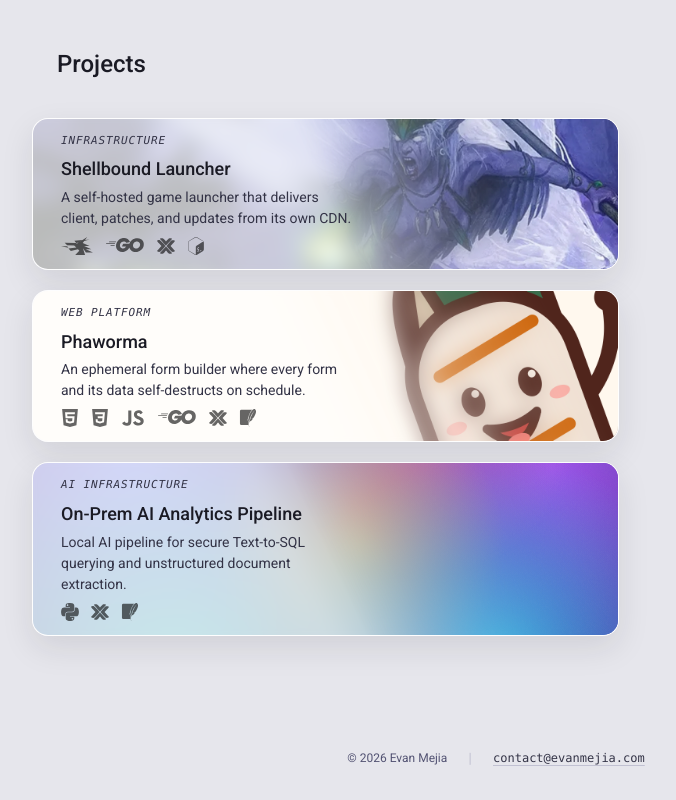
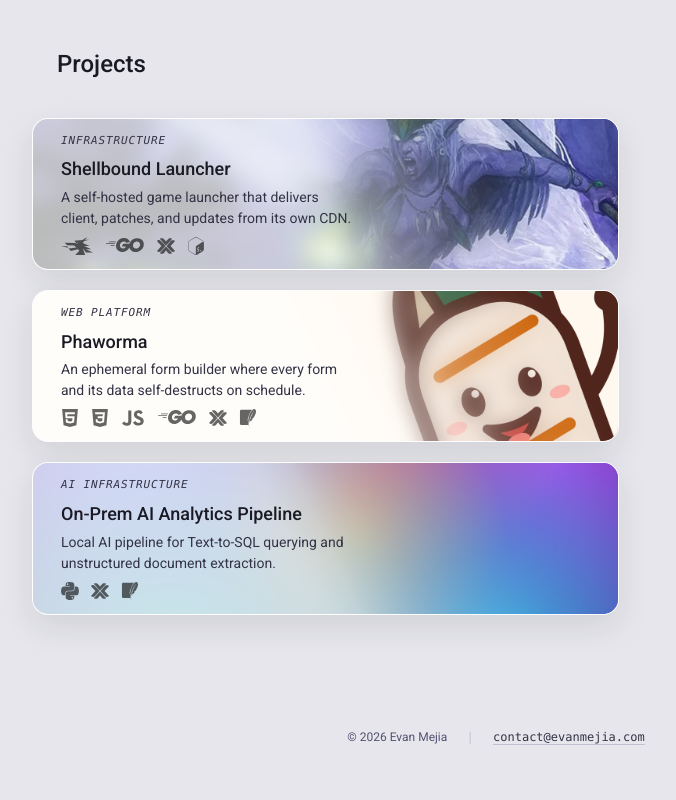
Before and after one commit to evanmejia/personal-website, a plain HTML site: page index.html in a window 1280 px wide. Shown: the part 441-1241 px from the top of the page, without its empty margins (144-820 px from the left). After the commit the page ends 1220 px from the top, so only its background shows below. Drawn offline with Linux system fonts and the light colour scheme; a script that the page names is missing; a web font is replaced by a local one.

Commit message:
alignment fix

```diff
--- a/index.html
+++ b/index.html
@@ -223,8 +223,8 @@
                             <span class="card-meta">AI infrastructure</span>
                             <h3>On-Prem AI Analytics Pipeline</h3>
                             <p>
-                                Local AI pipeline for secure Text-to-SQL
-                                querying and unstructured document extraction.
+                                Local AI pipeline for Text-to-SQL querying and
+                                unstructured document extraction.
                             </p>
                             <ul class="card-tech" aria-label="Tech stack">
                                 <li>
```
